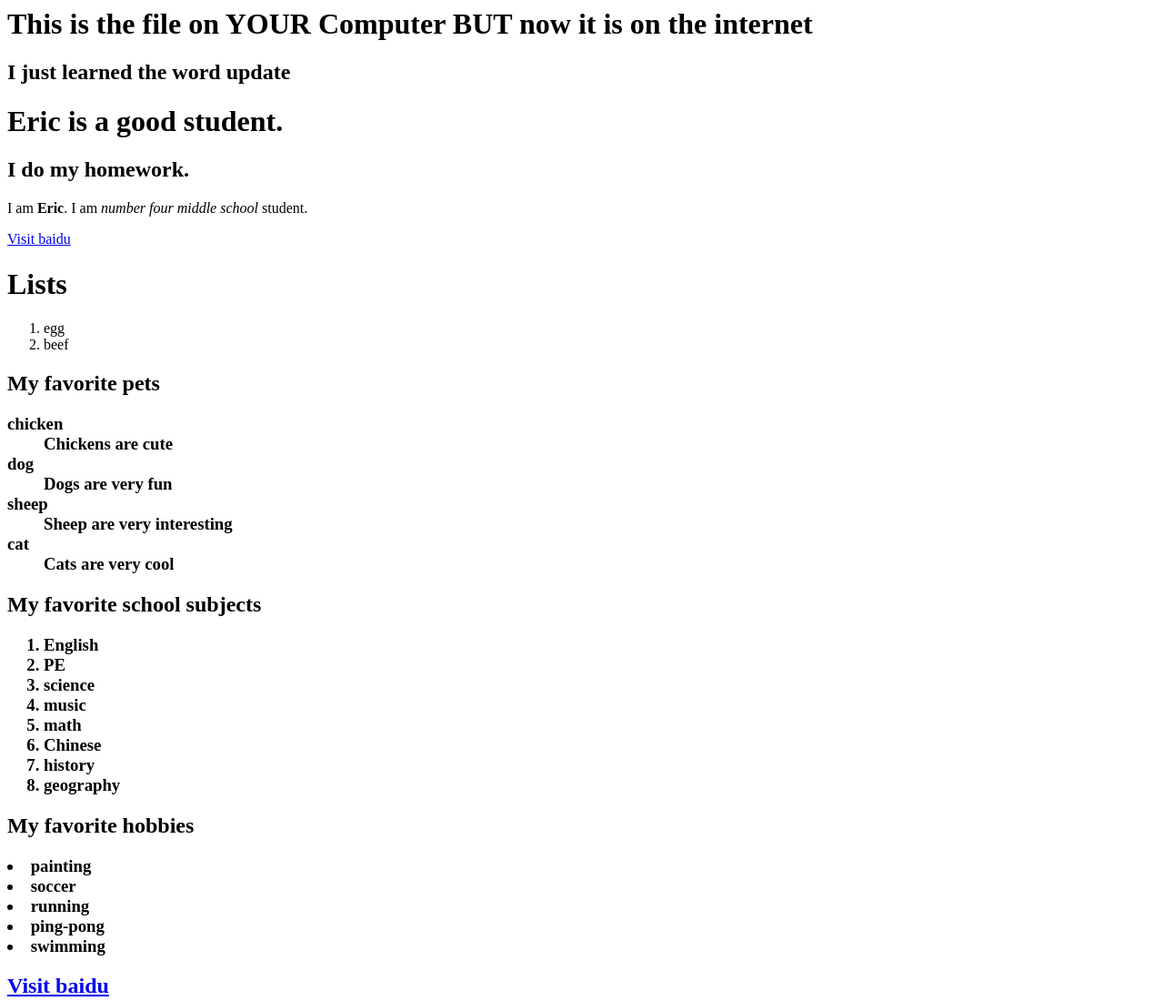
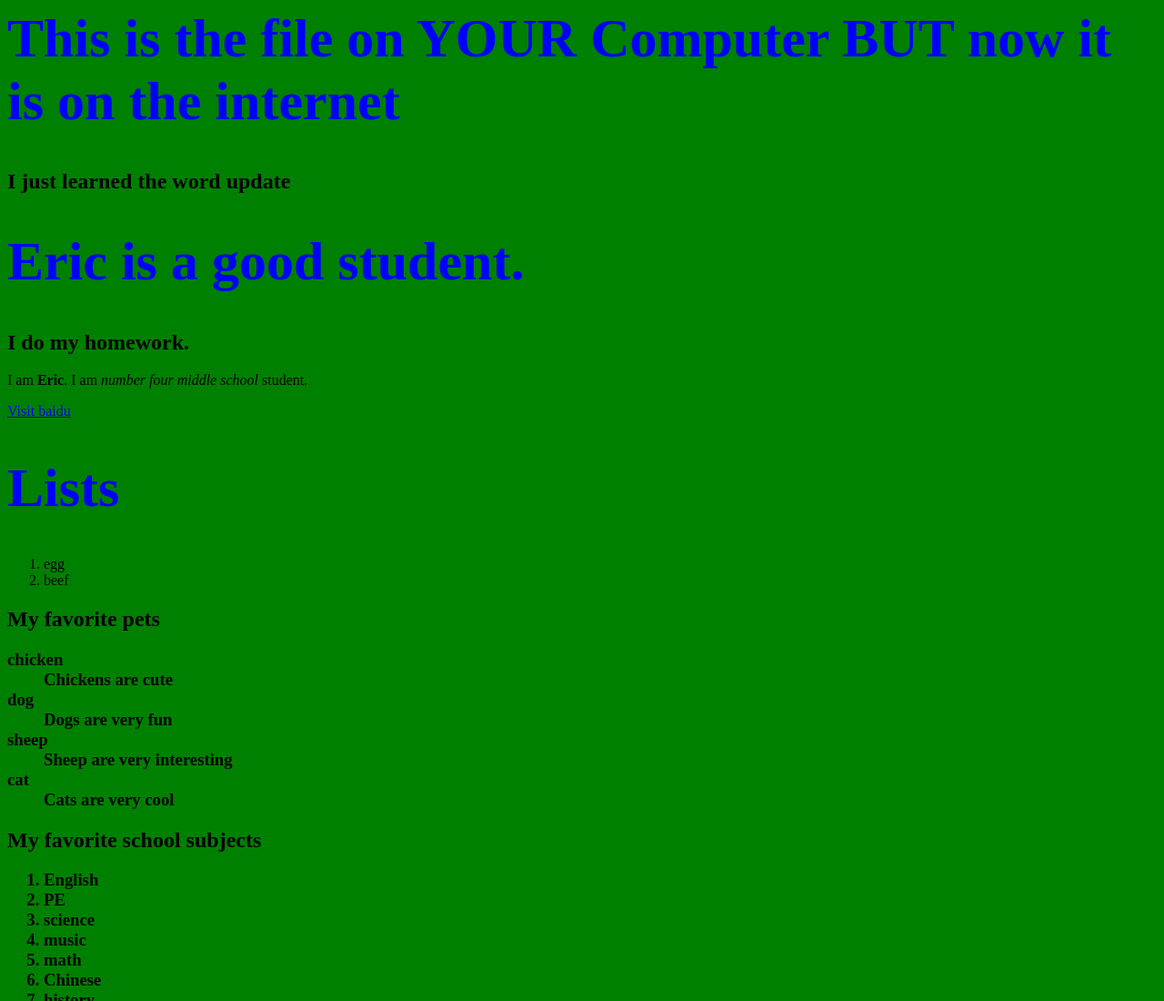
Before and after one commit to ZhengzhouEric/ZhengzhouEric.github.io, a plain HTML site: page index.html in a window 1280 px wide. Shown: the top 1100 px of the page at 91% size. Drawn offline with Linux system fonts and the light colour scheme.

Commit message:
Add files via upload

```diff
--- /dev/null
+++ b/index.css
@@ -0,0 +1,7 @@
+h1 {
+	color:blue;
+	font-size:60px;
+}
+html{
+	background-color:green;
+}
--- a/index.html
+++ b/index.html
@@ -2,7 +2,7 @@
 <html>
 <head>
 	<title>Welcome</title>
-	<link rel="stylesheet" href="mxx.css">
+	<link rel="stylesheet" href="index.css">
 </head>
 
 <body>
```
